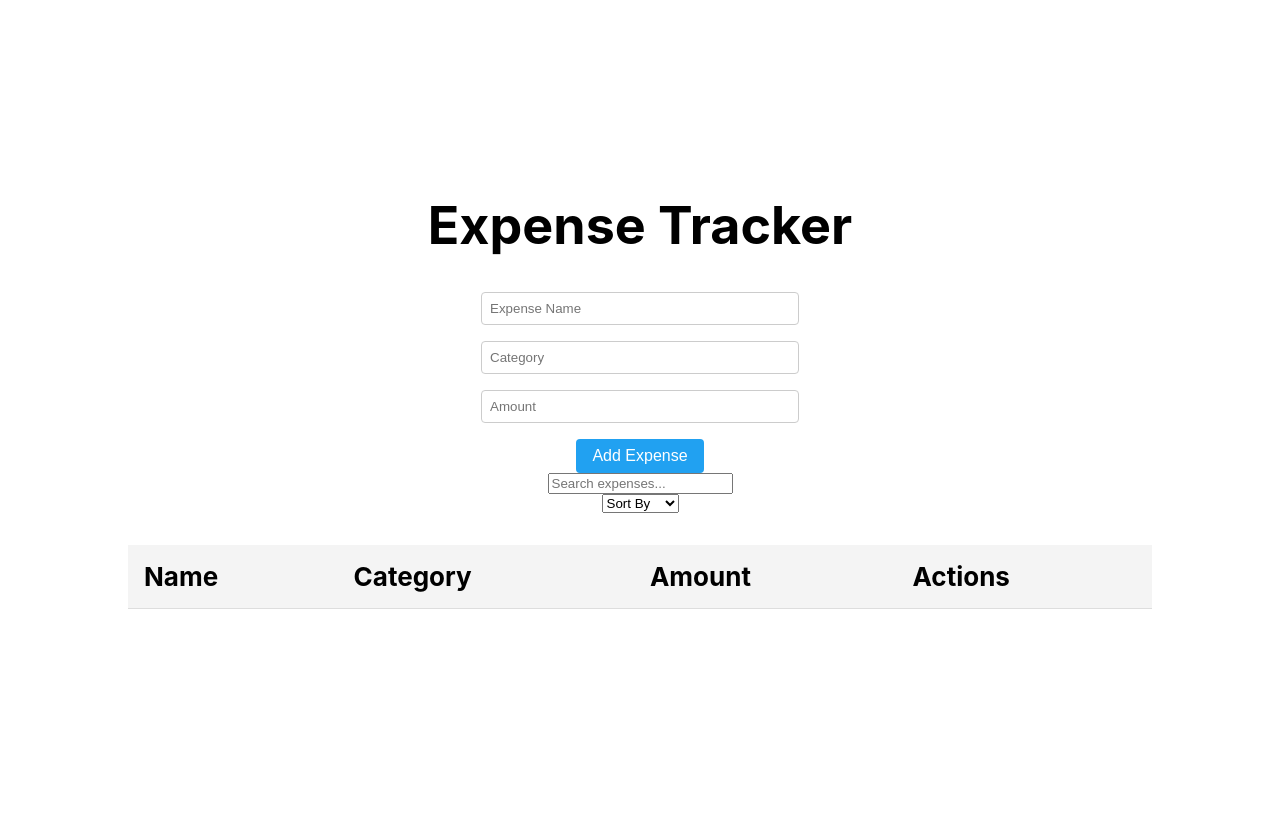
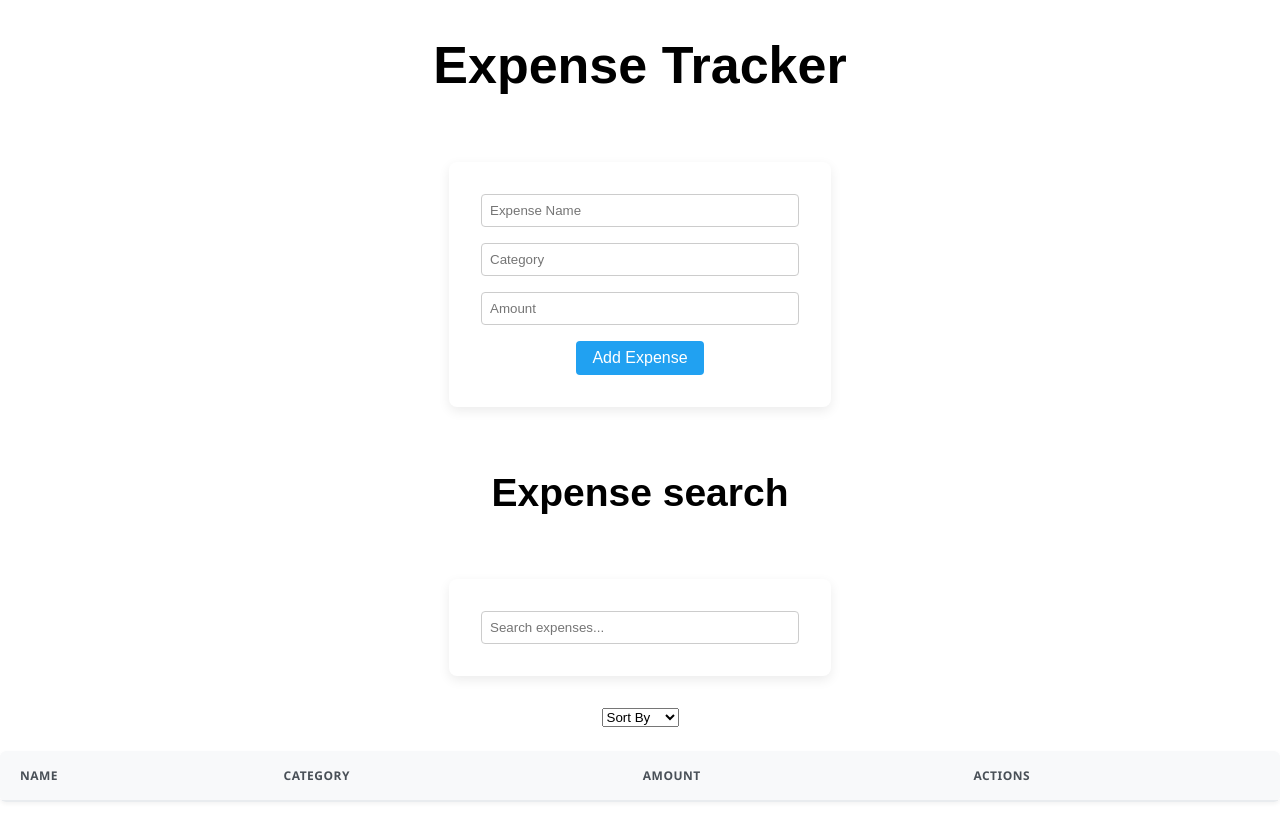
Before and after one commit to BrianSila/Phase-2-expense-tracker-app, a React (Create React App) app: page / in a window 1280 px wide. Before the commit the page ends 800 px from the top, so only its background shows below. Built offline with nearby package versions, Linux system fonts and the light colour scheme.

Commit message:
final commit

```diff
--- a/src/App.css
+++ b/src/App.css
@@ -21,6 +21,7 @@
   align-items: center;
   justify-content: center;
   font-size: calc(10px + 2vmin);
+  font-family: Arial, Helvetica, sans-serif;
   color: black;
 }
 
@@ -37,16 +38,23 @@
   }
 }
 
-
-form {
+.expense-form {
   display: flex;
   flex-direction: column;
   align-items: center;
-  justify-content: center;
+  justify-items: center;
   gap: 1rem;
+  max-width: 600px;
+  margin: 2rem auto;
+  padding: 2rem;
+  background-color: #ffffff;
+  border-radius: 8px;
+  box-shadow: 0 4px 12px rgba(0, 0, 0, 0.08);
+  font-family: 'Segoe UI', Roboto, -apple-system, sans-serif;
 }
 
-form input {
+.expense-form input {
+  font-family: Arial, Helvetica, sans-serif;
   padding: 0.5rem;
   border: 1px solid #ccc;
   border-radius: 4px;
@@ -66,21 +74,57 @@ button:hover {
   background-color: #61dafb;
 }
 
-table {
-  width: 80%;
-  margin: 2rem auto;
+.table {
+  width: 100%;
   border-collapse: collapse;
+  margin: 1.5rem 0;
+  font-family: 'Segoe UI', Roboto, -apple-system, sans-serif;
+  font-size: 0.875rem;
+  box-shadow: 0 2px 4px rgba(0, 0, 0, 0.05);
+  overflow: hidden;
+  border-radius: 6px;
 }
 
-table th,
-table td {
-  padding: 1rem;
+.table thead {
+  background-color: #f8f9fa;
+  color: #495057;
+  font-weight: 600;
+  text-transform: uppercase;
+  letter-spacing: 0.5px;
+  font-size: 0.75rem;
+}
+
+.table thead th {
+  padding: 1rem 1.25rem;
   text-align: left;
-  border-bottom: 1px solid #ddd;
+  border-bottom: 2px solid #e9ecef;
 }
-table th {
-  background-color: #f4f4f4;
+
+.table tbody tr {
+  transition: background-color 0.2s ease;
 }
-table tr:hover {
-  background-color: #f1f1f1;
+
+.table tbody tr:nth-child(even) {
+  background-color: #f8f9fa;
 }
+
+.table tbody tr:hover {
+  background-color: #f1f3f5;
+}
+
+.table tbody td {
+  padding: 0.875rem 1.25rem;
+  border-bottom: 1px solid #e9ecef;
+  color: #212529;
+  vertical-align: middle;
+}
+
+.table tfoot {
+  background-color: #f8f9fa;
+  font-weight: 500;
+}
+
+.table tfoot td {
+  padding: 0.75rem 1.25rem;
+  border-top: 2px solid #e9ecef;
+}
--- a/src/App.js
+++ b/src/App.js
@@ -53,7 +53,7 @@ function App() {
     <div className="App">
       <header className="App-header">
       <h1>Expense Tracker</h1>
-        <form
+        <form className="expense-form"
         onSubmit={handleAddExpense}>
           <input
             type="text"
@@ -78,15 +78,19 @@ function App() {
             value={formData.amount}
             onChange={handleInputChange}
             required
+            min={0}
           />
           <button type="submit">Add Expense</button>
         </form>
+        <h2>Expense search</h2>
+        <form className="expense-form">
         <input
           type="text"
           placeholder="Search expenses..."
           value={searchTerm}
           onChange={handleSearchChange}
         />
+        </form>
         <select onChange={handleSortChange} value={sortBy}>
           <option value="">Sort By</option>
           <option value="name">Name</option>
```
